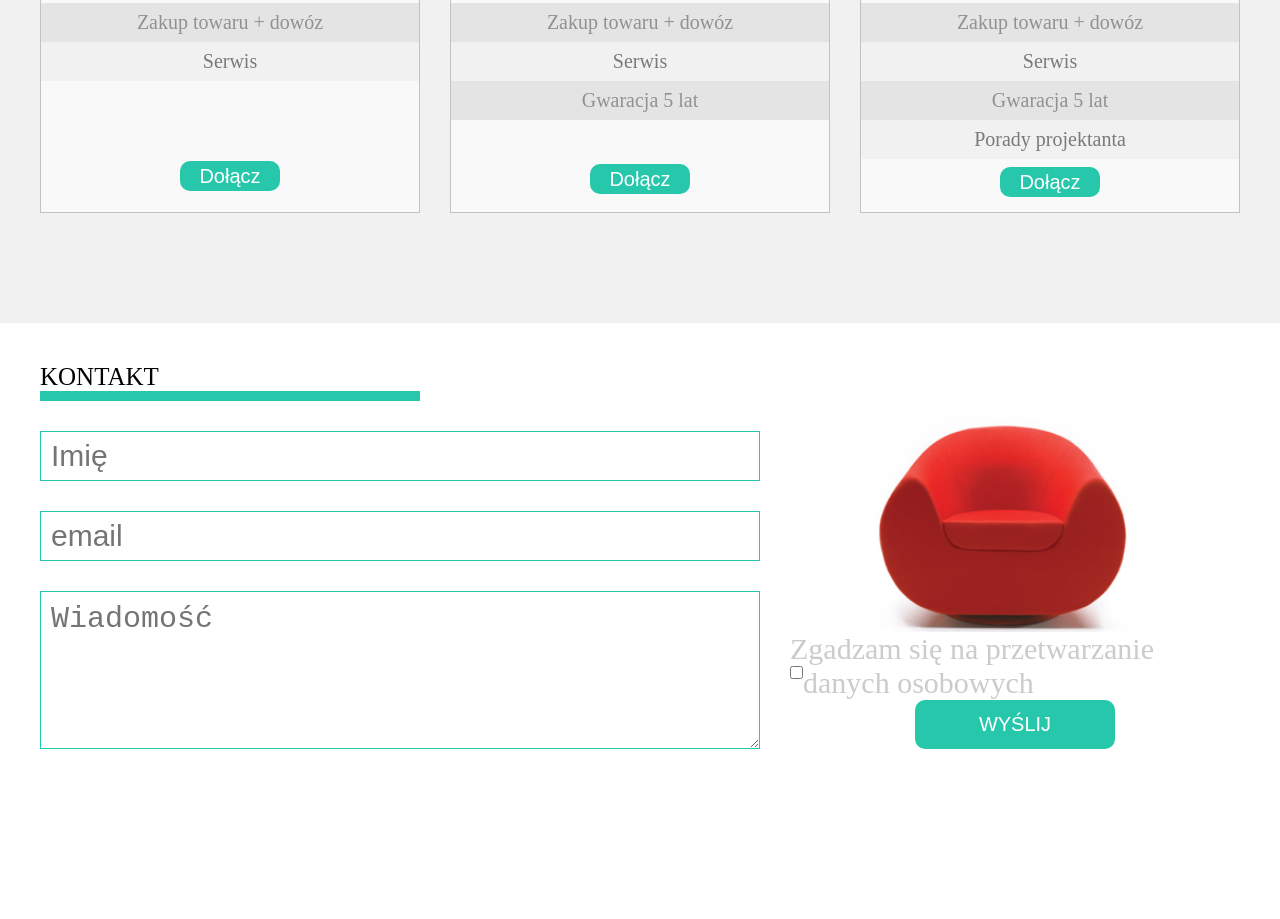
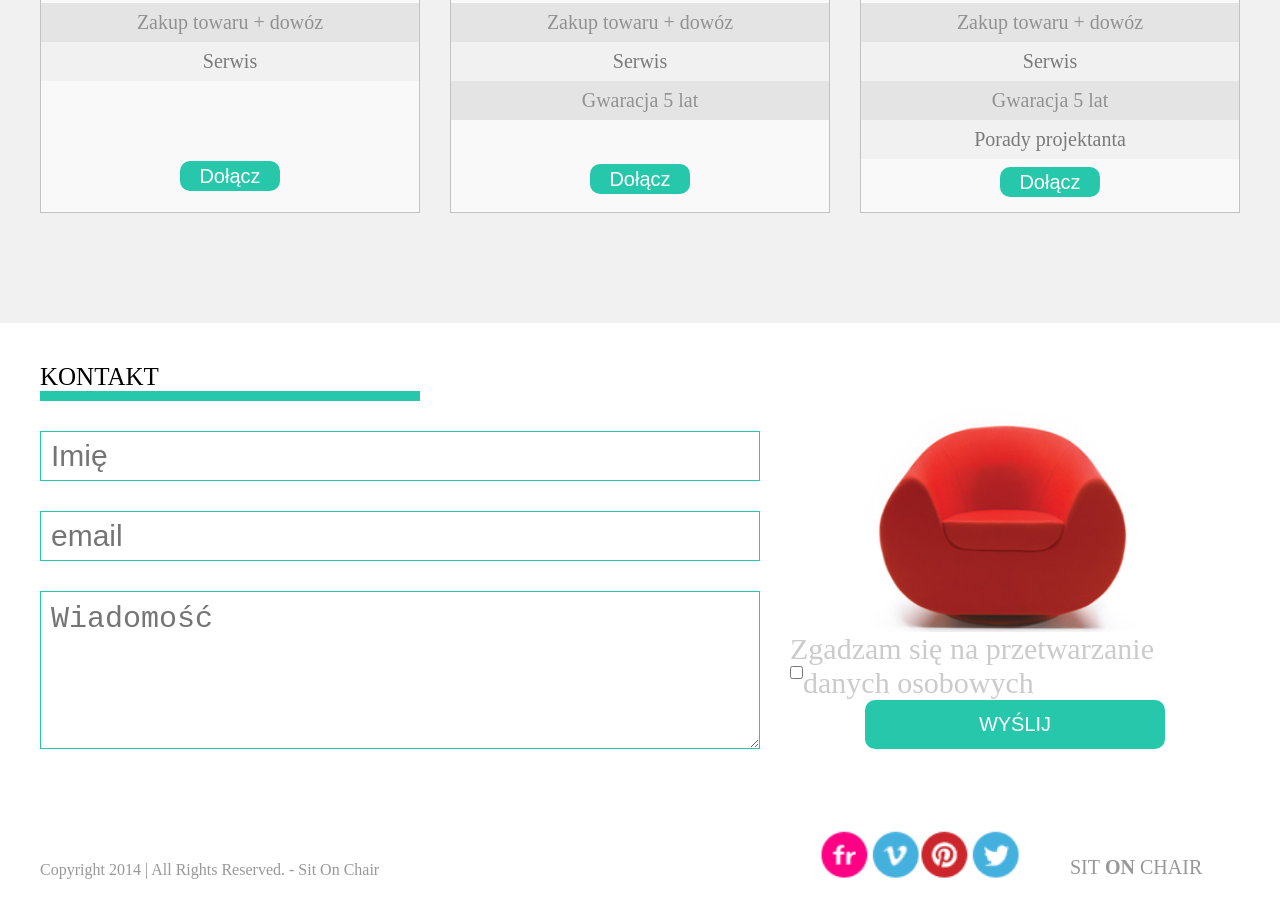
Before and after one commit to szubertpiotrek/szubertpiotrek.github.io, a plain HTML site: page site.html in a window 1280 px wide. Shown: the part 1221-2140 px from the top of the page. Before the commit the page ends 2010 px from the top, so only its background shows below. Drawn offline with Linux system fonts and the light colour scheme.

Commit message:
css styling- done

```diff
--- a/site.css
+++ b/site.css
@@ -662,6 +662,7 @@ body{
 
 .contact__checkbox{
     float: left;
+    display: block;
 }
 
 .contact__label{
@@ -674,9 +675,98 @@ body{
     flex-basis: 15%;
     background-color: var(--main-color);
     border-radius: 10px;
-    width: 200px;
+    width: 300px;
     height:50px;
     border: none;
     font-size: 20px;
     color: white;
 }
+
+.footer{
+    display: flex;
+    flex-direction: row;
+    padding: 40px 0;
+}
+
+.footer__copyright{
+    position: relative;
+    flex-basis: 65%;
+}
+
+.footer__copyright--p{
+    position: absolute;
+    bottom: 0;
+    color: #989898;
+}
+
+.footer__socialmedia{
+    padding-right: 40px;
+    display: flex;
+    flex-direction: row;
+    flex-basis: 20%;
+}
+
+.footer__logo{
+    position: relative;
+    flex-basis: 15%;
+}
+
+.footer__logo--p{
+    padding: 0 10px;
+    position: absolute;
+    bottom: 0;
+}
+
+.footer__logo--link{
+    bottom: 0;
+    text-align: end;
+    font-size: 20px;
+    text-decoration: none;
+    color: #989898;
+}
+
+.footer__logo--span{
+    bottom: 0;
+    font-weight: 900;
+}
+
+.footer__img{
+    width: 100%;
+    height: 50px;
+}
+
+.footer__flickr{
+    background-image: url("images/flickr.png");
+    background-repeat: no-repeat;
+    background-size: contain;
+    width: 100%;
+    height: 50px;
+    display: block;
+}
+
+.footer__pinterest{
+    background-image: url("images/pinterest.png");
+    background-repeat: no-repeat;
+    background-size: contain;
+    width: 100%;
+    height: 50px;
+    display: block;
+}
+
+.footer__vimeo{
+    background-image: url("images/vimeo.png");
+    background-repeat: no-repeat;
+    background-size: contain;
+    width: 100%;
+    height: 50px;
+    display: block;
+}
+
+.footer__twitter{
+    background-image: url("images/twitter.png");
+    background-repeat: no-repeat;
+    background-size: contain;
+    width: 100%;
+    height: 50px;
+    display: block;
+}
--- a/site.html
+++ b/site.html
@@ -127,7 +127,20 @@
 </section>
 
 <footer>
-
+    <div class="container footer">
+        <div class="footer__copyright">
+            <p class="footer__copyright--p">Copyright 2014 | All Rights Reserved. - Sit On Chair</p>
+        </div>
+        <div class="footer__socialmedia">
+            <div class="footer__img"><a href="" class="footer__flickr"></a></div>
+            <div class="footer__img"><a href="" class="footer__vimeo"></a></div>
+            <div class="footer__img"><a href="" class="footer__pinterest"></a></div>
+            <div class="footer__img"><a href="" class="footer__twitter"></a></div>
+        </div>
+        <div class="footer__logo">
+            <p class="footer__logo--p"><a href="" class="footer__logo--link">SIT<span class="footer__logo--span"> ON </span>CHAIR</a></p>
+        </div>
+    </div>
 </footer>
 
 </body>
```
